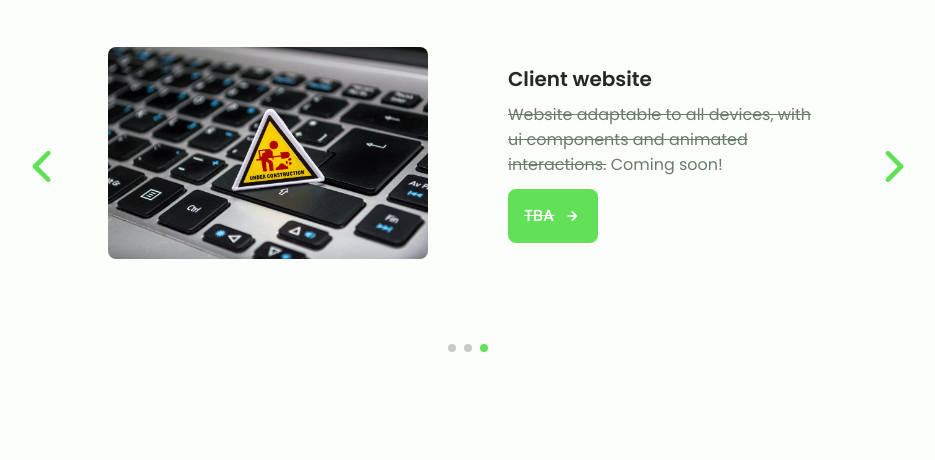
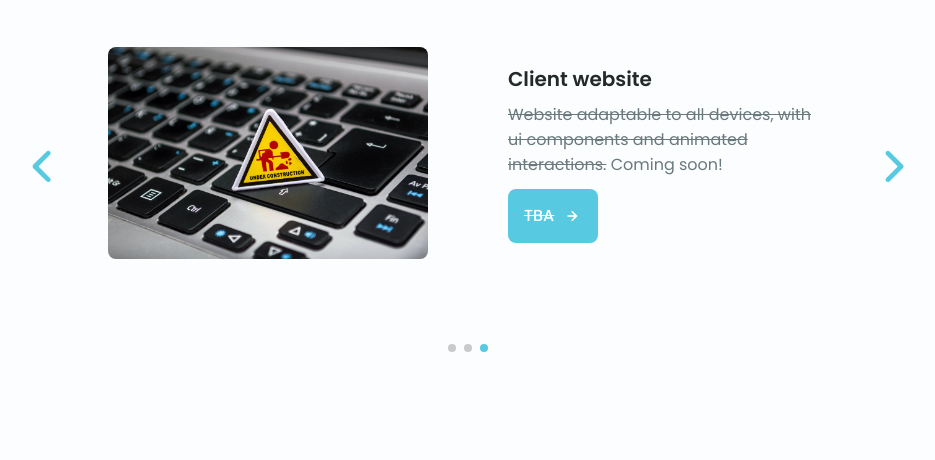
Before and after one commit to hypicks/bstenberg, a plain HTML site: page index.html in a window 1280 px wide. Shown: the part 3860-4320 px from the top of the page, without its empty margins (172-1107 px from the left). Drawn offline with nearby package versions, Linux system fonts and the light colour scheme.

Commit message:
Update styles.css

```diff
--- a/assets/css/styles.css
+++ b/assets/css/styles.css
@@ -8,7 +8,7 @@
 
     /*======== Colors ========*/
     /* Change facorite color */
-    --hue-color: 115; /* Purple - 250, Green - 142, Blue - 230, Pink - 340 */
+    --hue-color: 550; /* Purple - 250, Green - 142, Blue - 230, Pink - 340 */
 
     /* HSL Color Mode */
     --first-color: hsl(var(--hue-color), 69%, 61%);
@@ -412,6 +412,7 @@ img {
 .message__button:hover .button__icon{
     transform: translateX(0.25rem);
 }
+
 
 /*======= ABOUT =======*/
 .about__img{
```
